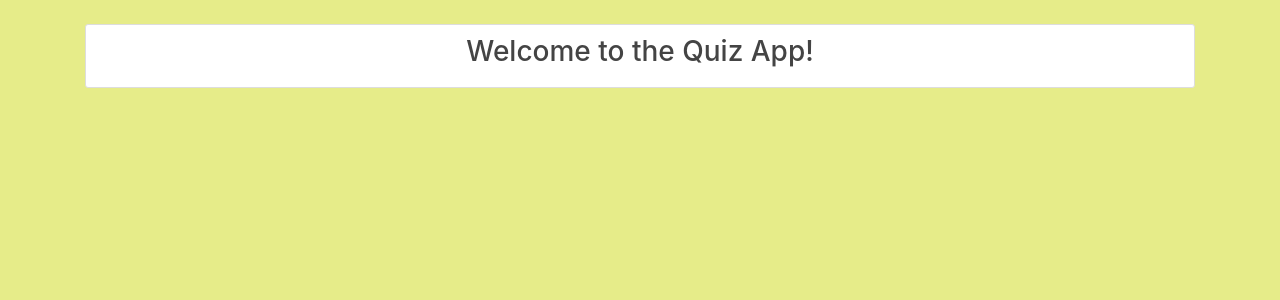
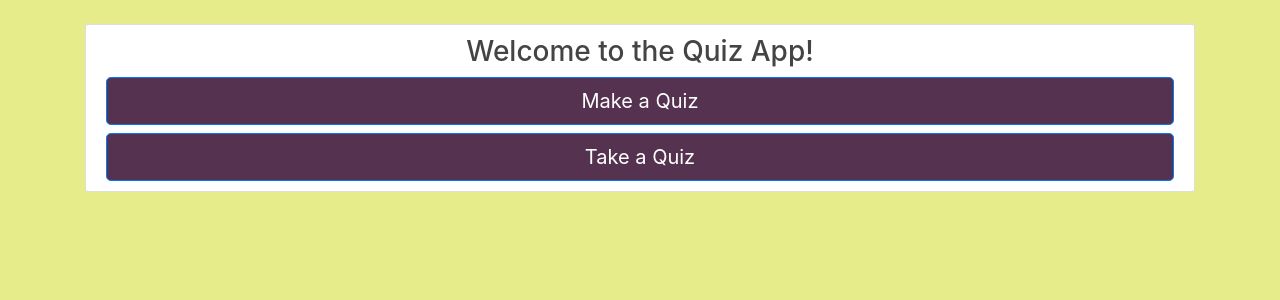
Before and after one commit to imotyashok/quiz-system-phase2, a Flask app: page / in a window 1280 px wide. Shown: the part 56-356 px from the top of the page. Run offline with Flask 2, Linux system fonts and the light colour scheme; some libraries are stand-ins or nearby versions.

Commit message:
added 'Make Quiz' and 'Take Quiz' buttons (not functional yet)

```diff
--- a/quiz_app/templates/layout.html
+++ b/quiz_app/templates/layout.html
@@ -65,8 +65,14 @@
           <div class="col-md-12">
             <div class="content-section">
               <h3 class="text-center">Welcome to the Quiz App! </h3>
-
-
+              <button type="button" class="btn btn-primary btn-lg btn-block"
+                    style="background-color: rgb(85, 51, 80)">
+                    Make a Quiz
+              </button>
+              <button type="button" class="btn btn-primary btn-lg btn-block"
+                style="background-color: rgb(85, 51, 80)">
+                Take a Quiz
+              </button>
             </div>
           </div>
         </div>
```
